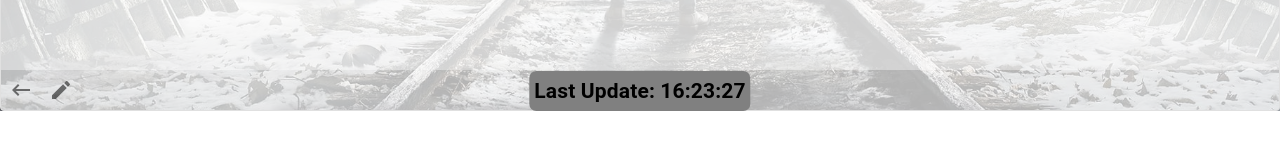
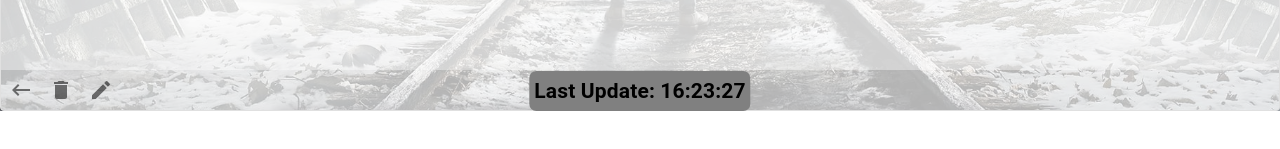
Before and after one commit to weihan444/E-Hailing-Assignment-fe, a Next.js app: page /Passenger/update in a window 1280 px wide. Shown: the part 647-796 px from the top of the page. Built offline with nearby package versions, Linux system fonts and the light colour scheme; no server answers.

Commit message:
Moved delete customer from back button to update request list

```diff
--- a/Component/PassengerChooseDriverComponent.js
+++ b/Component/PassengerChooseDriverComponent.js
@@ -338,12 +338,6 @@ const ChooseDriver = (props) => {
           size="small"
           href="/Passenger/register"
           sx={{ float: "left", marginLeft: "10px" }}
-          onClick={() => {
-            axios({
-              method: "delete",
-              url: `http://localhost:8080/customers/${id}`,
-            });
-          }}
         >
           <ArrowBackIosIcon />
           <h4>Back</h4>
--- a/Component/UpdateListComponent.js
+++ b/Component/UpdateListComponent.js
@@ -45,6 +45,21 @@ const UpdateList = () => {
             <KeyboardBackspaceIcon />
           </IconButton>
         </Link>
+        <IconButton
+          onClick={() => {
+            const selectedIDs = new Set(selectionModel);
+            selectedIDs.forEach((id) => {
+              axios({
+                method: "delete",
+                url: `http://localhost:8080/customers/${id}`,
+              });
+            });
+            setTableData((r) => r.filter((x) => !selectedIDs.has(x.id)));
+          }}
+          aria-label="delete"
+        >
+          <DeleteIcon />
+        </IconButton>
         <IconButton
           onClick={() => {
             if (selectionModel.length > 0) {
```
